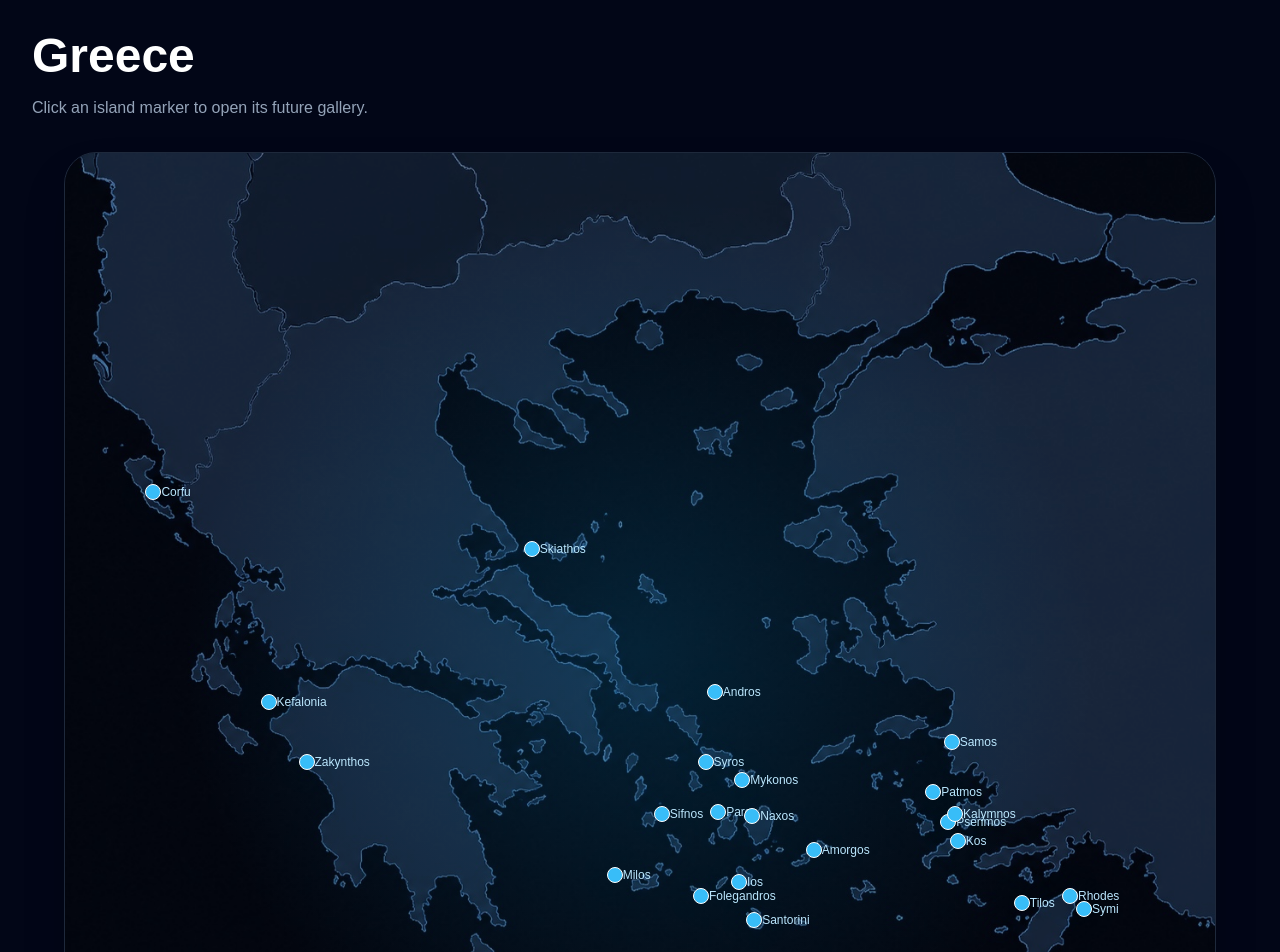
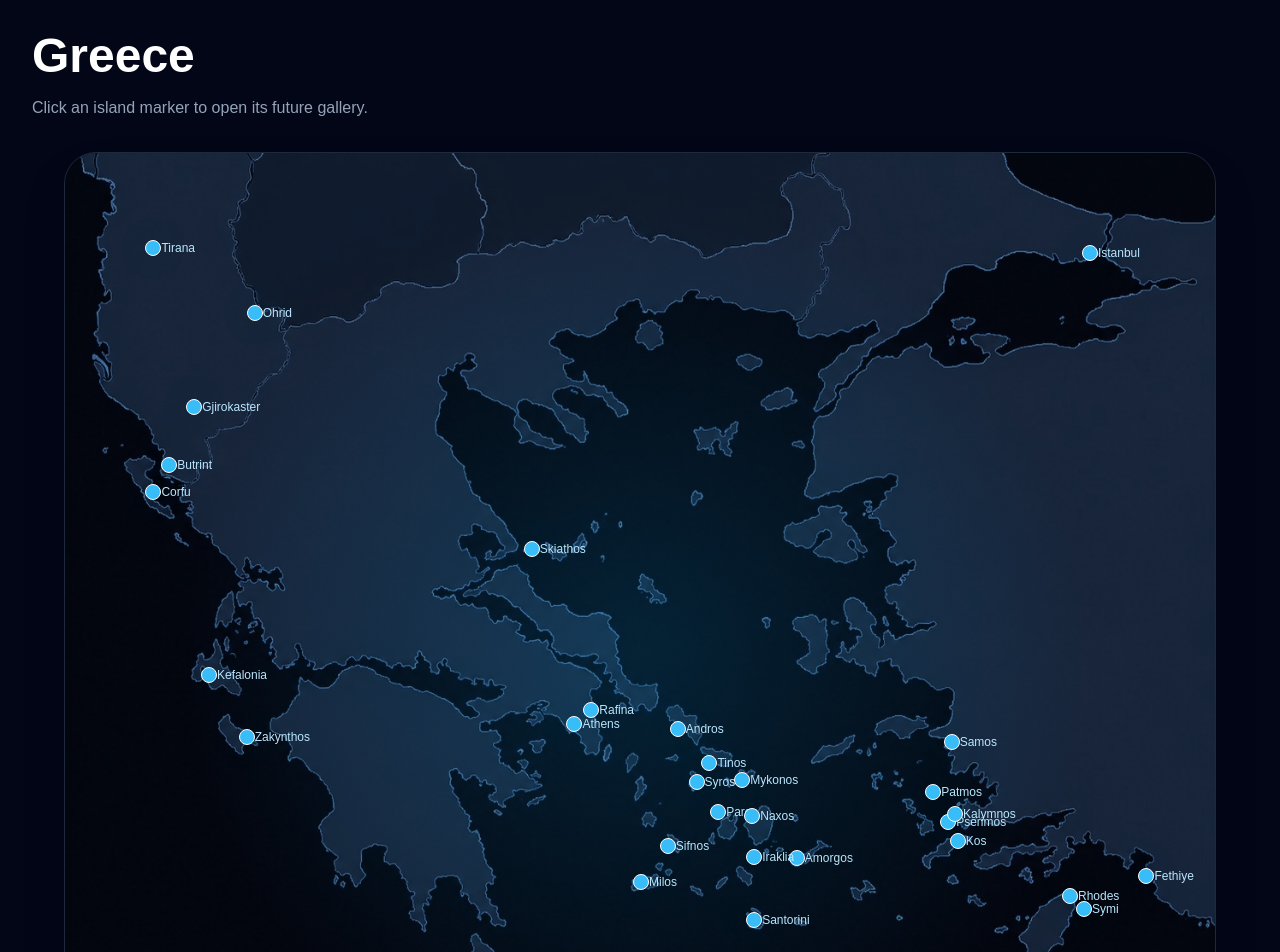
Before and after one commit to PeterMExley/Travel-Map, a Next.js app: page /countries/greece in a window 1280 px wide. Shown: the top 952 px of the page. Built offline with nearby package versions, Linux system fonts and the light colour scheme.

Commit message:
Update page.jsx

```diff
--- a/app/countries/greece/page.jsx
+++ b/app/countries/greece/page.jsx
@@ -1,36 +1,46 @@
 "use client";
 
-const ISLANDS = [
+const AEGEAN_MARKERS = [
+  { name: "Tirana", x: 7.69, y: 9.5, route: "/countries/albania" },
+  { name: "Istanbul", x: 89.12, y: 10.0, route: "/countries/turkey" },
+  { name: "Ohrid", x: 16.49, y: 16.0, route: "/countries/northmacedonia" },
+
+  { name: "Gjirokaster", x: 11.23, y: 25.5, route: "/countries/albania" },
+  { name: "Butrint", x: 9.07, y: 31.3, route: "/countries/albania" },
+
   { name: "Corfu", x: 7.69, y: 34.0, route: "/countries/greece/corfu" },
-  { name: "Zakynthos", x: 21.0, y: 61.0, route: "/countries/greece/zakynthos" },
-  { name: "Kefalonia", x: 17.7, y: 55.0, route: "/countries/greece/kefalonia" },
 
   { name: "Skiathos", x: 40.59, y: 39.7, route: "/countries/greece/skiathos" },
 
-  { name: "Andros", x: 56.5, y: 54.0, route: "/countries/greece/andros" },
-  { name: "Syros", x: 55.7, y: 61.0, route: "/countries/greece/syros" },
+  { name: "Athens", x: 44.3, y: 57.2, route: "/countries/greece" },
+  { name: "Rafina", x: 45.77, y: 55.8, route: "/countries/greece" },
+
+  {
+    name: "Kefalonia",
+    x: 12.52,
+    y: 52.3,
+    route: "/countries/greece/kefalonia",
+  },
+  { name: "Zakynthos", x: 15.8, y: 58.5, route: "/countries/greece/zakynthos" },
+
+  { name: "Andros", x: 53.28, y: 57.7, route: "/countries/greece/andros" },
+  { name: "Syros", x: 54.92, y: 63.0, route: "/countries/greece/syros" },
+
   { name: "Mykonos", x: 58.89, y: 62.8, route: "/countries/greece/mykonos" },
-
   { name: "Paros", x: 56.8, y: 66.0, route: "/countries/greece/paros" },
   { name: "Naxos", x: 59.76, y: 66.4, route: "/countries/greece/naxos" },
-  { name: "Ios", x: 58.6, y: 73.0, route: "/countries/greece/ios" },
 
-  { name: "Sifnos", x: 51.9, y: 66.2, route: "/countries/greece/sifnos" },
-  { name: "Milos", x: 47.8, y: 72.3, route: "/countries/greece/milos" },
-  {
-    name: "Folegandros",
-    x: 55.3,
-    y: 74.4,
-    route: "/countries/greece/folegandros",
-  },
+  { name: "Sifnos", x: 52.42, y: 69.4, route: "/countries/greece/sifnos" },
+  { name: "Amorgos", x: 63.64, y: 70.6, route: "/countries/greece/amorgos" },
+  { name: "Iraklia", x: 59.93, y: 70.5, route: "/countries/greece/iraklia" },
 
+  { name: "Milos", x: 50.09, y: 73.0, route: "/countries/greece/milos" },
   {
     name: "Santorini",
     x: 59.93,
     y: 76.9,
     route: "/countries/greece/santorini",
   },
-  { name: "Amorgos", x: 65.1, y: 69.8, route: "/countries/greece/amorgos" },
 
   { name: "Crete", x: 58.89, y: 91.2, route: "/countries/greece/crete" },
 
@@ -41,9 +51,12 @@ const ISLANDS = [
   { name: "Pserimos", x: 76.8, y: 67.0, route: "/countries/greece/pserimos" },
   { name: "Kalymnos", x: 77.4, y: 66.2, route: "/countries/greece/kalymnos" },
 
-  { name: "Tilos", x: 83.2, y: 75.2, route: "/countries/greece/tilos" },
+  { name: "Tinos", x: 56.04, y: 61.1, route: "/countries/greece/tilos" },
+
   { name: "Symi", x: 88.6, y: 75.8, route: "/countries/greece/symi" },
   { name: "Rhodes", x: 87.39, y: 74.4, route: "/countries/greece/rhodes" },
+
+  { name: "Fethiye", x: 94.04, y: 72.4, route: "/countries/turkey" },
 ];
 
 export default function GreecePage() {
@@ -66,7 +79,7 @@ export default function GreecePage() {
 
         <div className="absolute inset-0 bg-[radial-gradient(circle_at_center,rgba(14,165,233,0.18),transparent_60%)]" />
 
-        {ISLANDS.map((island) => (
+        {AEGEAN_MARKERS.map((island) => (
           <a
             key={island.name}
             href={island.route}
```
